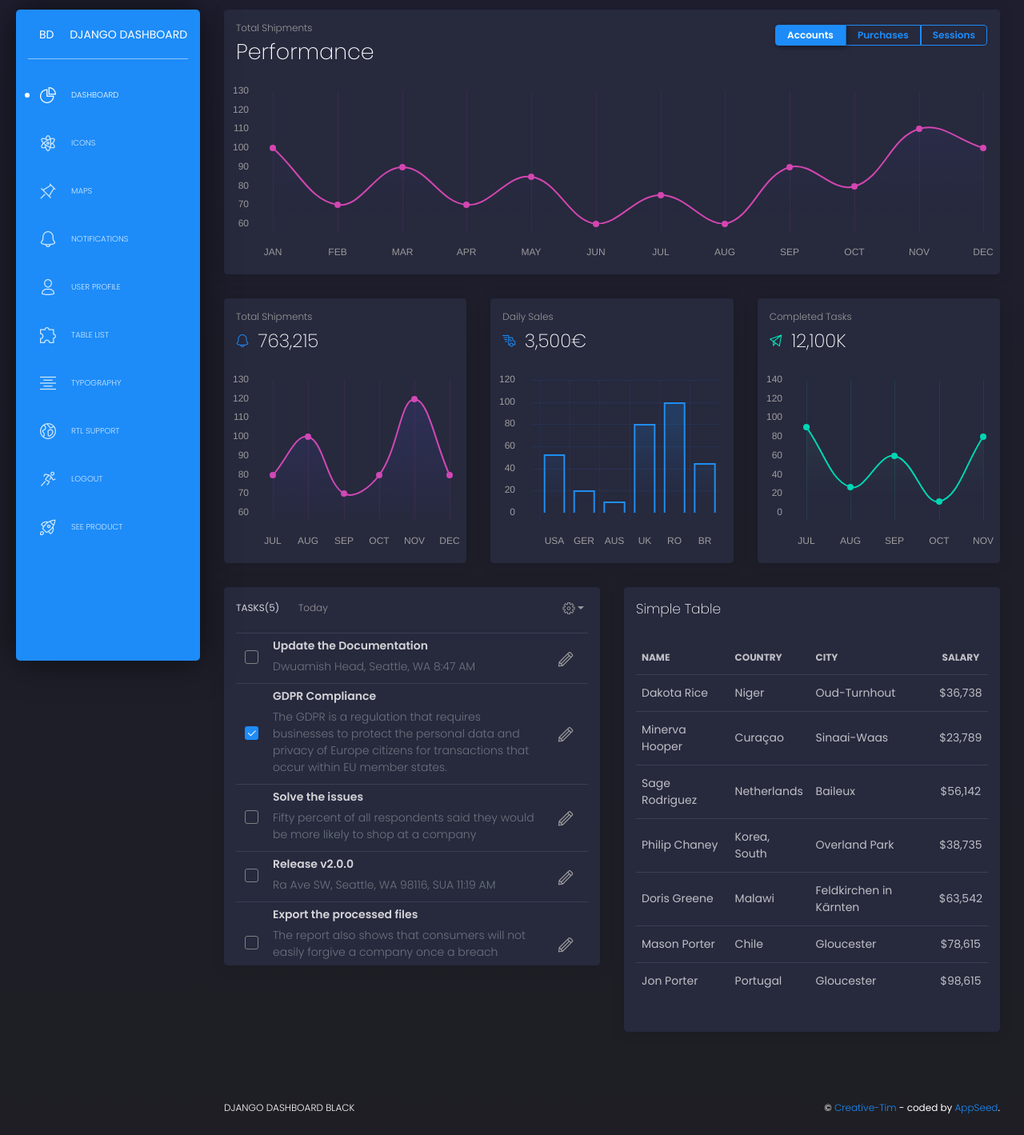
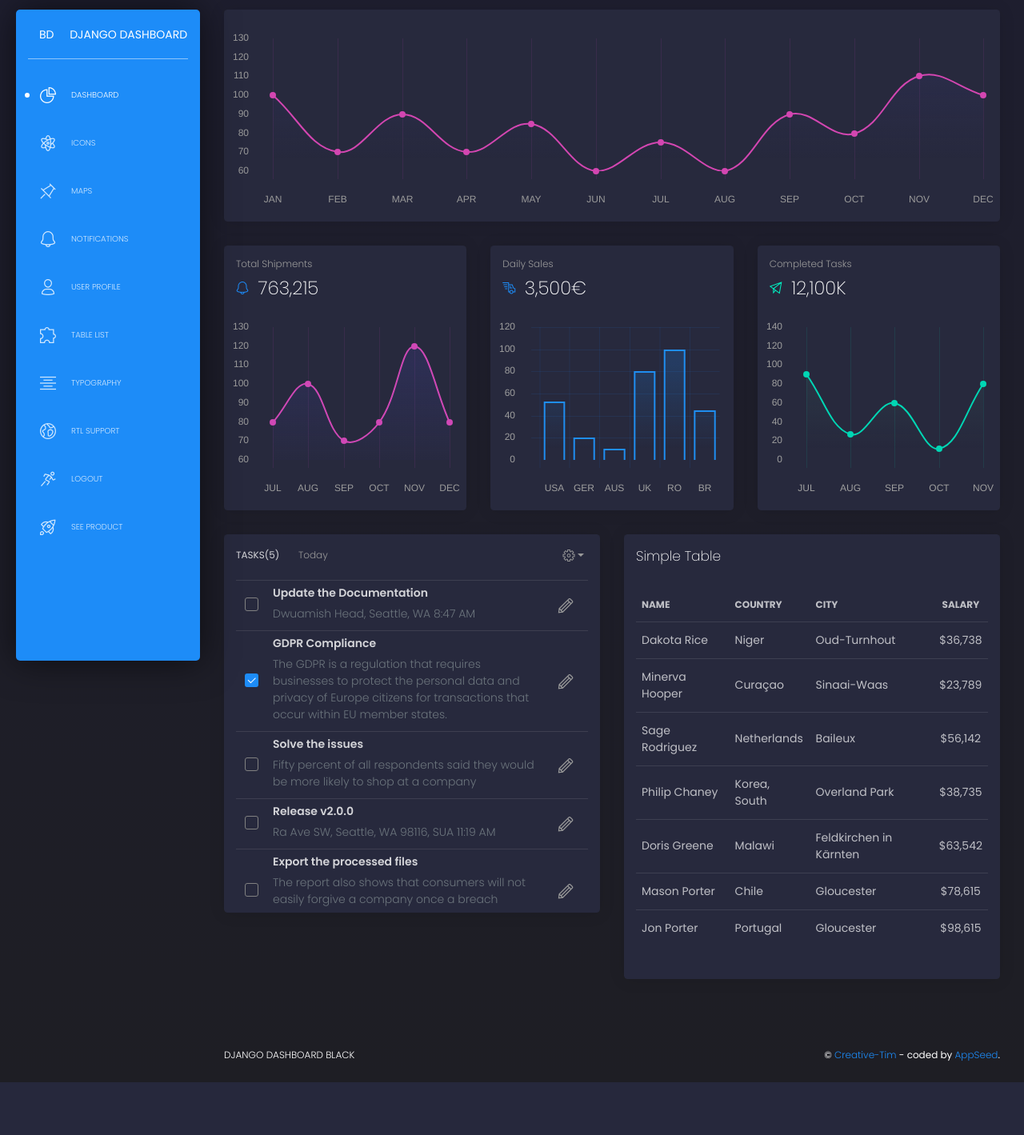
Before and after one commit to admontenegroa/NoiseLevelMonitoring, a Django app: page / in a window 1280 px wide. Shown: the part 68-1487 px from the top of the page at 80% size. After the commit the page ends 1421 px from the top, so only its background shows below. Run offline with Django 3.2, Linux system fonts and the light colour scheme; the visitor is signed in with stand-in values (Sample User, id 1); some libraries are stand-ins or nearby versions.

Commit message:
Vista: Modificando HTML 0.1

```diff
--- a/core/templates/index.html
+++ b/core/templates/index.html
@@ -12,37 +12,6 @@
       <div class="col-12">
         <div class="card card-chart">
           <div class="card-header ">
-            <div class="row">
-              <div class="col-sm-6 text-left">
-                <h5 class="card-category">Total Shipments</h5>
-                <h2 class="card-title">Performance</h2>
-              </div>
-              <div class="col-sm-6">
-                <div class="btn-group btn-group-toggle float-right" data-toggle="buttons">
-                  <label class="btn btn-sm btn-primary btn-simple active" id="0">
-                    <input type="radio" name="options" checked>
-                    <span class="d-none d-sm-block d-md-block d-lg-block d-xl-block">Accounts</span>
-                    <span class="d-block d-sm-none">
-                      <i class="tim-icons icon-single-02"></i>
-                    </span>
-                  </label>
-                  <label class="btn btn-sm btn-primary btn-simple" id="1">
-                    <input type="radio" class="d-none d-sm-none" name="options">
-                    <span class="d-none d-sm-block d-md-block d-lg-block d-xl-block">Purchases</span>
-                    <span class="d-block d-sm-none">
-                      <i class="tim-icons icon-gift-2"></i>
-                    </span>
-                  </label>
-                  <label class="btn btn-sm btn-primary btn-simple" id="2">
-                    <input type="radio" class="d-none" name="options">
-                    <span class="d-none d-sm-block d-md-block d-lg-block d-xl-block">Sessions</span>
-                    <span class="d-block d-sm-none">
-                      <i class="tim-icons icon-tap-02"></i>
-                    </span>
-                  </label>
-                </div>
-              </div>
-            </div>
           </div>
           <div class="card-body">
             <div class="chart-area">
```
